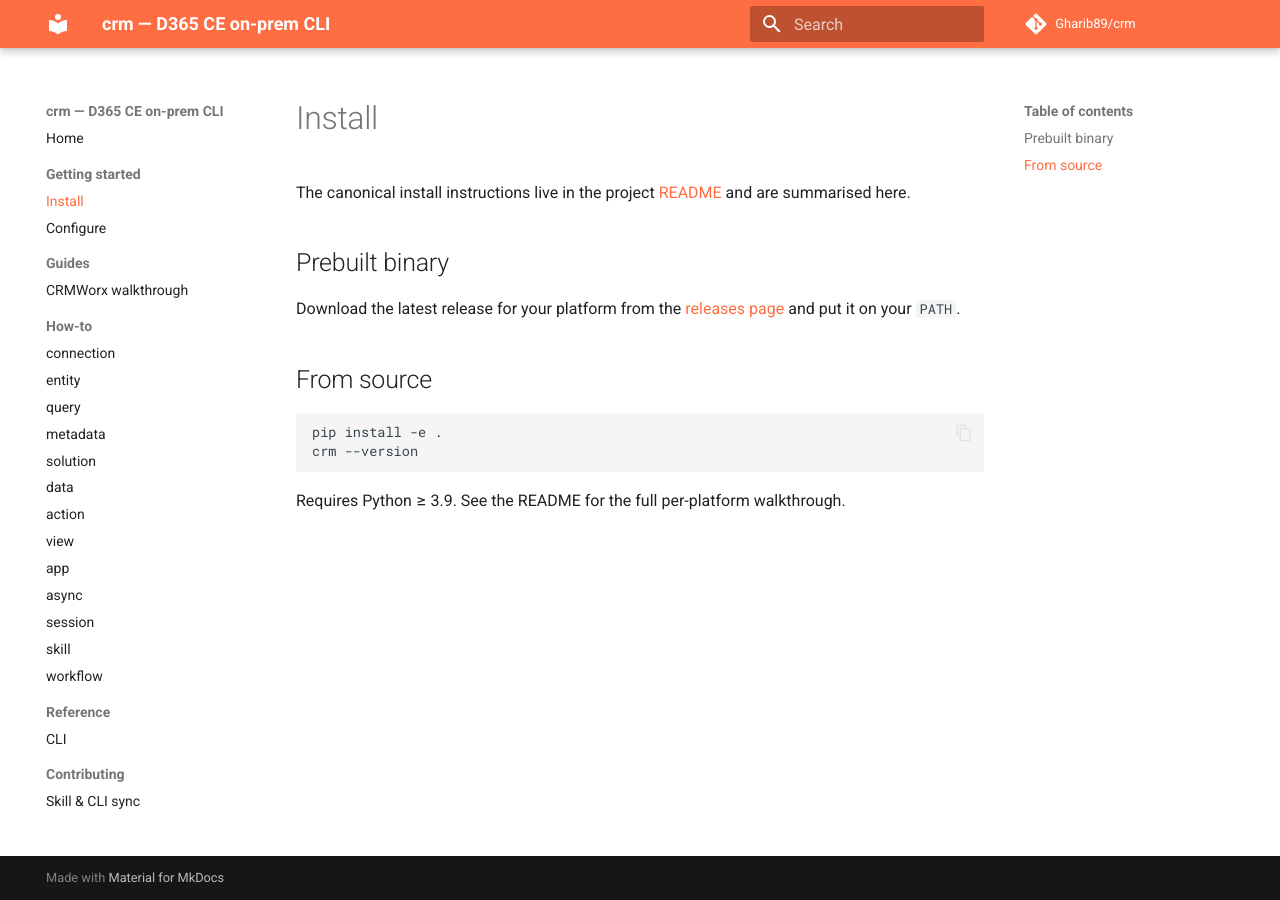
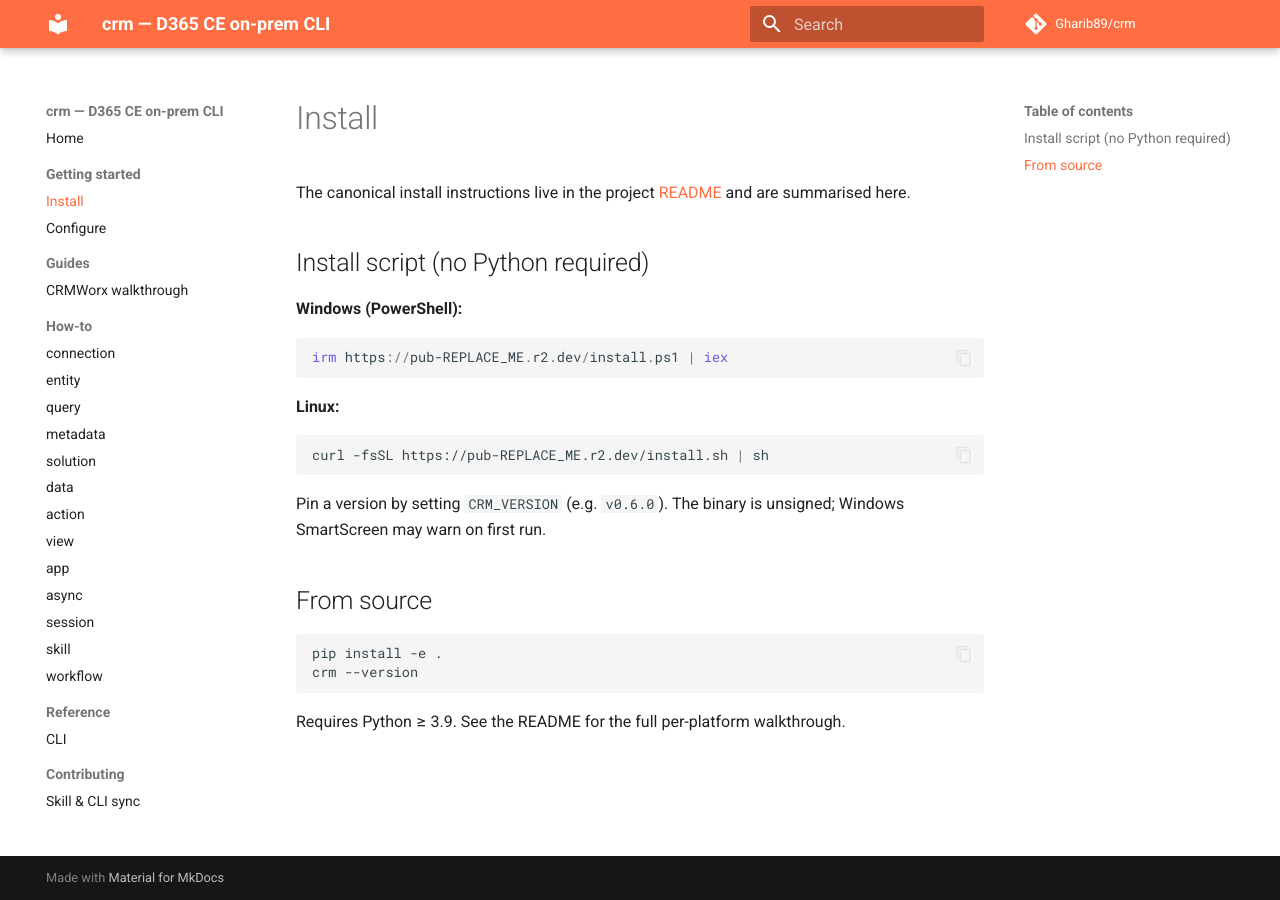
Before and after one commit to Gharib89/crm, an MkDocs documentation site: the page built from docs/getting-started/install.md, in a window 1280 px wide. Built offline with MkDocs 1.6.1 and Material for MkDocs 9.7.7, drawn with Linux system fonts in a browser that asks for light colours; comment, search, counter and statistics services are not loaded.

Commit message:
docs: install via R2 one-liner instead of private release URL
README and the docs site told users to curl a github.com/.../releases
URL that 404s on a private repo. Replace with irm/curl install scripts.

````diff
--- a/docs/getting-started/install.md
+++ b/docs/getting-started/install.md
@@ -3,10 +3,22 @@
 The canonical install instructions live in the project
 [README](https://github.com/Gharib89/crm#install) and are summarised here.
 
-## Prebuilt binary
+## Install script (no Python required)
 
-Download the latest release for your platform from the
-[releases page](https://github.com/Gharib89/crm/releases/latest) and put it on your `PATH`.
+**Windows (PowerShell):**
+
+```powershell
+irm https://pub-REPLACE_ME.r2.dev/install.ps1 | iex
+```
+
+**Linux:**
+
+```bash
+curl -fsSL https://pub-REPLACE_ME.r2.dev/install.sh | sh
+```
+
+Pin a version by setting `CRM_VERSION` (e.g. `v0.6.0`). The binary is unsigned;
+Windows SmartScreen may warn on first run.
 
 ## From source
 
````
Also changed, not shown: README.md (+19 -22 lines).
